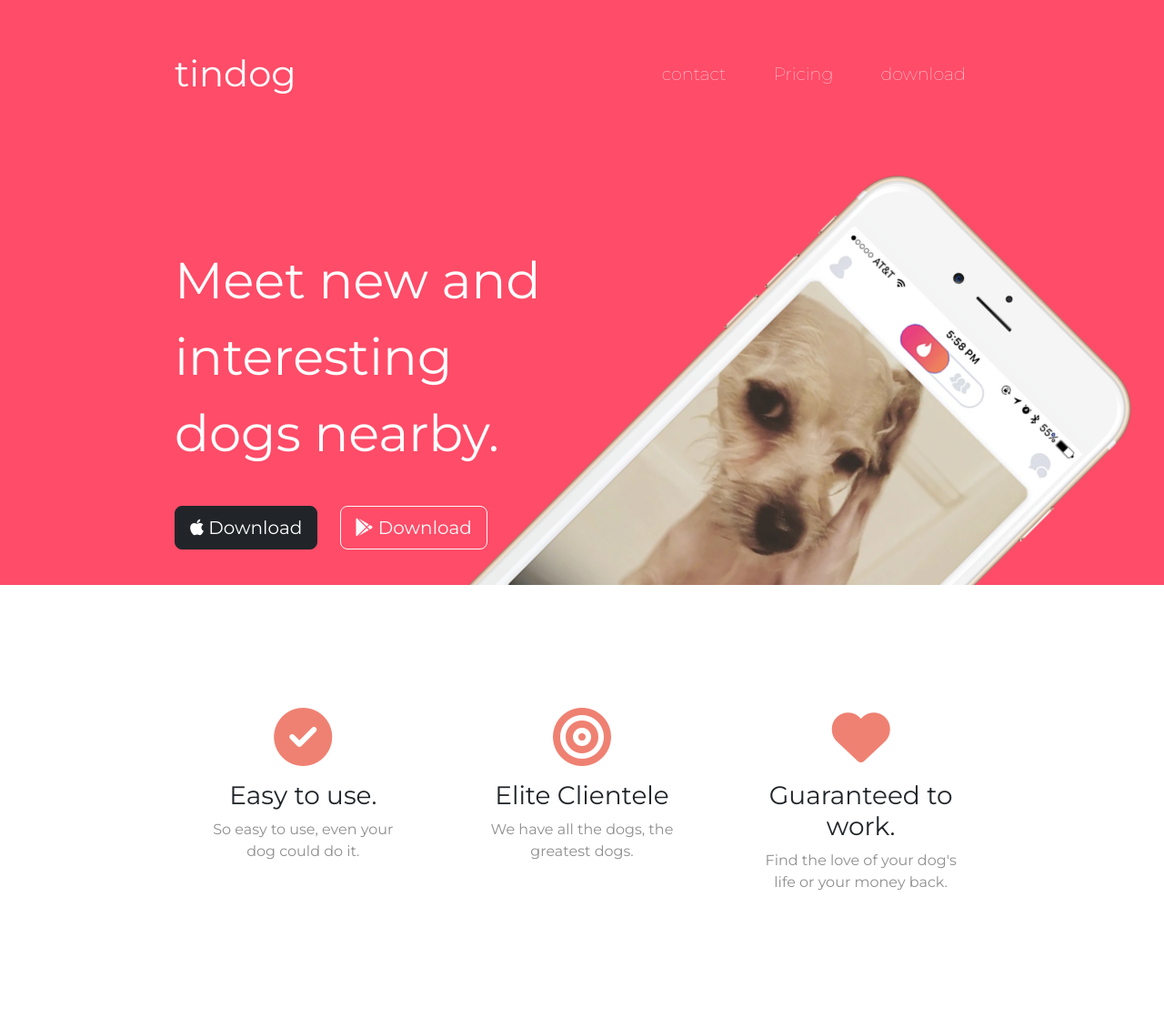
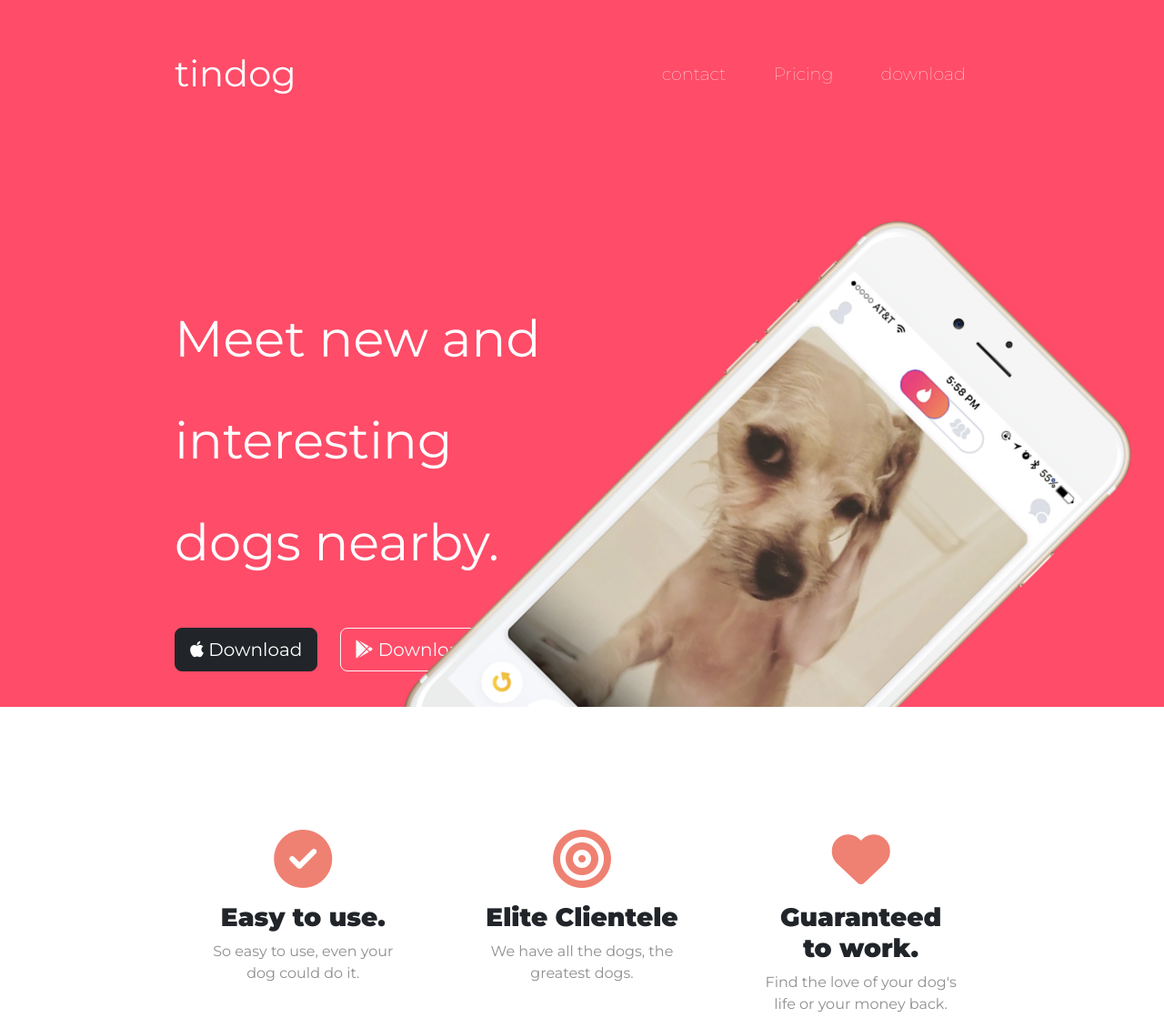
Before and after one commit to RAJAMOHANREDDY0405/tinder-clone, a plain HTML site: page index.html in a window 1280 px wide. Shown: the top 1119 px of the page at 91% size. Drawn offline with nearby package versions, Linux system fonts and the light colour scheme.

Commit message:
from first_branch

```diff
--- a/CSS/styles.css
+++ b/CSS/styles.css
@@ -7,7 +7,7 @@ body{
 h1{
   font-family: "Montserrat", sans-serif;
   font-size: 3.5rem;
-  line-height: 1.5;
+  line-height: 2.0;
   color: white;
   padding-bottom: 30px;;
 }
@@ -19,7 +19,7 @@ h2{
   text-align: center;
 }
 h3{
-  font-weight: 500;
+  font-weight: 600;
 }
 p{
   color: #8f8f8f;
@@ -38,7 +38,7 @@ p{
   padding : 3% 15%
 }
 .navbar{
-  padding-bottom: 150px;
+  padding-bottom: 200px;
 }
 .nav-item{
   padding: 0 18px;
```
